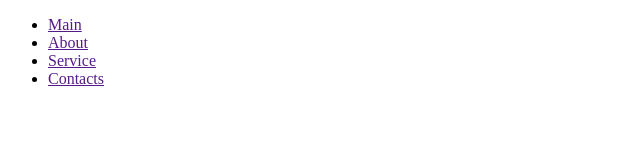
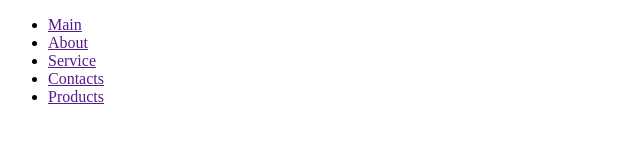
Before and after one commit to Sporcmen1992/MyFirstRepo, a plain HTML site: page index.html in a window 1280 px wide. Shown: the full height of the page, 0-640 px from the left. Drawn offline with Linux system fonts and the light colour scheme.

Commit message:
Added index.html

```diff
--- a/index.html
+++ b/index.html
@@ -12,6 +12,7 @@
             <li><a href="">About</a></li>
             <li><a href="">Service</a></li>
             <li><a href="">Contacts</a></li>
+            <li><a href="">Products</a></li>
         </ul>
     </nav>
 </body>
```
